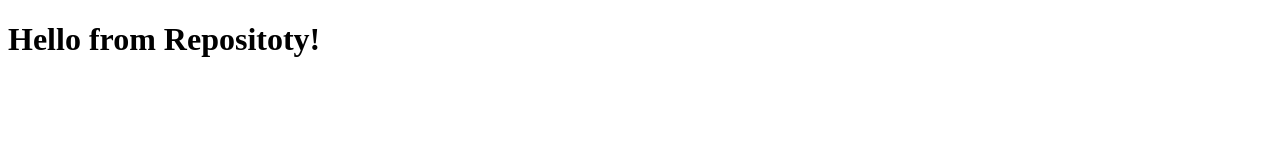
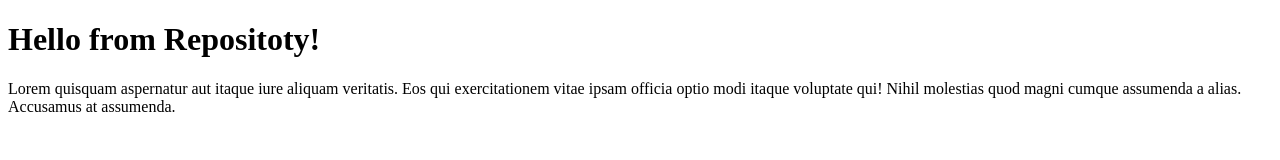
Before and after one commit to mikestash/dpro, a plain HTML site: page index.html in a window 1280 px wide. Drawn offline with Linux system fonts and the light colour scheme.

Commit message:
Updated main page

```diff
--- a/index.html
+++ b/index.html
@@ -6,5 +6,8 @@
 </head>
 <body>
   <h1>Hello from Repositoty!</h1>
+  <p>
+    Lorem quisquam aspernatur aut itaque iure aliquam veritatis. Eos qui exercitationem vitae ipsam officia optio modi itaque voluptate qui! Nihil molestias quod magni cumque assumenda a alias. Accusamus at assumenda.
+  </p>
 </body>
 </html>
```
